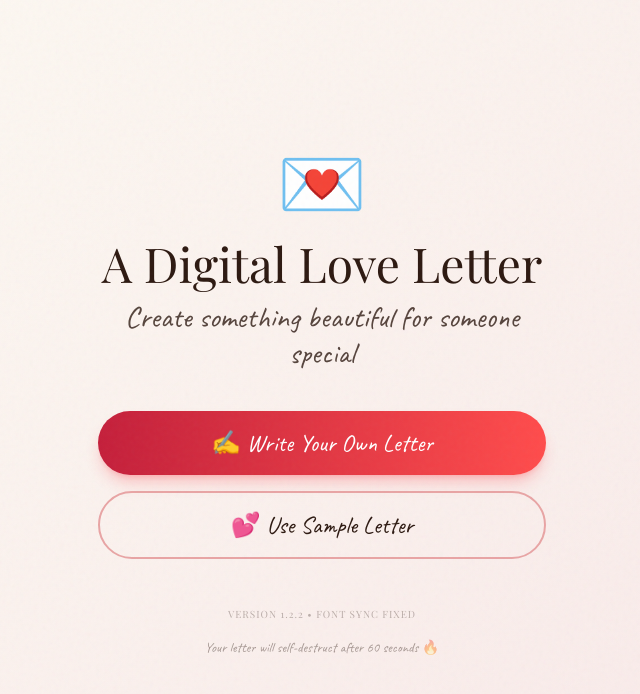
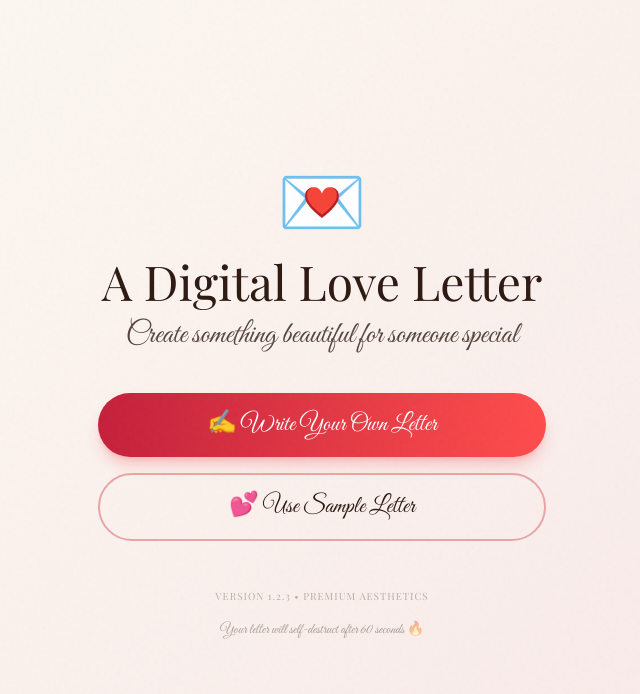
Before and after one commit to isabhiii/Valentine-letter, a Next.js app: page / in a window 1280 px wide. Shown: the top 694 px of the page, without its empty margins (318-958 px from the left). Built offline with nearby package versions, Linux system fonts and the light colour scheme; a web font is replaced by a local one.

Commit message:
Fix: Finalize Premium Script font (Great Vibes) and increase sizing (Version 1.2.3)

```diff
--- a/src/app/globals.css
+++ b/src/app/globals.css
@@ -19,7 +19,7 @@
 :root {
   /* Connect to Next.js Font Variables set in layout.js */
   --serif: var(--font-serif), "Playfair Display", Georgia, serif;
-  --hand: var(--font-handwritten), "Caveat", cursive;
+  --hand: var(--font-premium-script), "Great Vibes", cursive;
   --script: var(--font-premium-script), "Great Vibes", cursive;
 
   /* Gradients */
@@ -89,11 +89,12 @@ body {
 /* Typography Styles */
 .handwritten-text {
   font-family: var(--hand) !important;
-  font-size: clamp(2.3rem, 8vw, 2.8rem) !important;
-  line-height: 1.3 !important;
+  font-size: clamp(2.8rem, 10vw, 3.5rem) !important;
+  line-height: 1.1 !important;
   color: var(--color-ink-deep);
-  letter-spacing: 0.01em;
+  letter-spacing: 0.02em;
   font-weight: 500 !important;
+  text-shadow: 0.5px 0.5px 1px rgba(0, 0, 0, 0.03);
 }
 
 .recipient-text {
@@ -106,7 +107,7 @@ body {
 
 .signature-text {
   font-family: var(--hand) !important;
-  font-size: clamp(2.5rem, 9vw, 3rem) !important;
+  font-size: clamp(3rem, 11vw, 3.8rem) !important;
   font-weight: 600 !important;
   color: var(--color-ink-deep);
 }
--- a/src/components/WelcomeScreen.jsx
+++ b/src/components/WelcomeScreen.jsx
@@ -89,7 +89,7 @@ export default function WelcomeScreen({ onWriteOwn, onUseDefault }) {
                     initial={{ opacity: 0 }}
                     animate={{ opacity: 0.3 }}
                 >
-                    Version 1.2.2 • Font Sync Fixed
+                    Version 1.2.3 • Premium Aesthetics
                 </motion.div>
 
                 {/* Footer note */}
```
